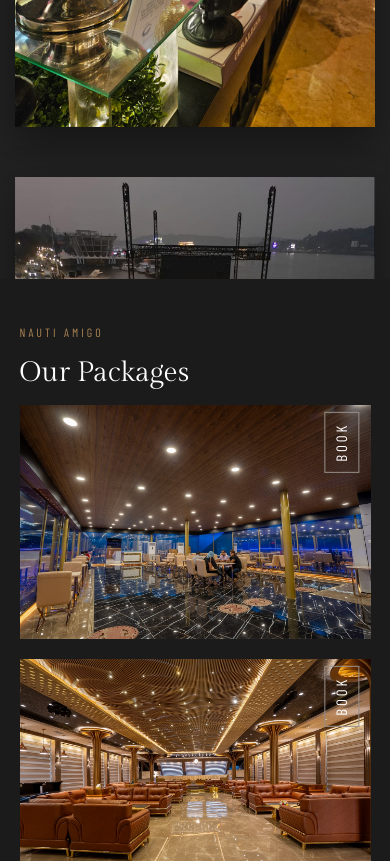
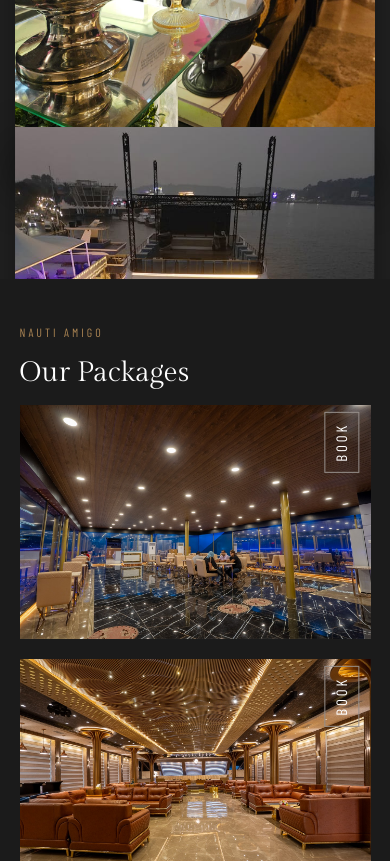
Before and after one commit to Kratagya-Webkorps/nautiamigo-angular, an Angular app: page / in a window 390 px wide. Shown: the part 1340-2201 px from the top of the page. Built offline with nearby package versions, Linux system fonts and the light colour scheme.

Commit message:
working state

```diff
--- a/src/app/about-section/about-section.component.css
+++ b/src/app/about-section/about-section.component.css
@@ -27,7 +27,7 @@
     display: flex;
     flex-wrap: wrap;
     align-items: center;
-    gap: 30px;
+    gap: 5px;
   }
 
   .col-md-6 {
@@ -146,6 +146,17 @@
     box-shadow: 0 15px 40px rgba(0, 0, 0, 0.4);
     transition: all 0.3s ease;
     object-fit: cover;
+    position: relative;
+  }
+
+  /* Position left image (8.jpeg) 200px from top */
+  .col-md-3:has(img[src*="8.jpeg"]) {
+    margin-top: 0px;
+  }
+
+  /* Position right image (2.jpeg) 115px from top */
+  .col-md-3:has(img[src*="2.jpeg"]) {
+    margin-top: -100px;
   }
 
   .col img:hover {
--- a/src/app/about-section/about-section.component.html
+++ b/src/app/about-section/about-section.component.html
@@ -38,10 +38,10 @@
 
           </div>
         </div>
-        <div class="col col-md-3 animate-box" data-animate-effect="fadeInUp">
+        <div class="col col-md-3 animate-box " data-animate-effect="fadeInUp">
           <img src="./assets/img/rooms/8.jpeg" alt="" class="mt-90 mb-30" />
         </div>
-        <div class="col col-md-3 animate-box" data-animate-effect="fadeInUp">
+        <div class="col col-md-3 animate-box " data-animate-effect="fadeInUp">
           <img src="./assets/img/rooms/2.jpeg" alt="" />
         </div>
       </div>
```
